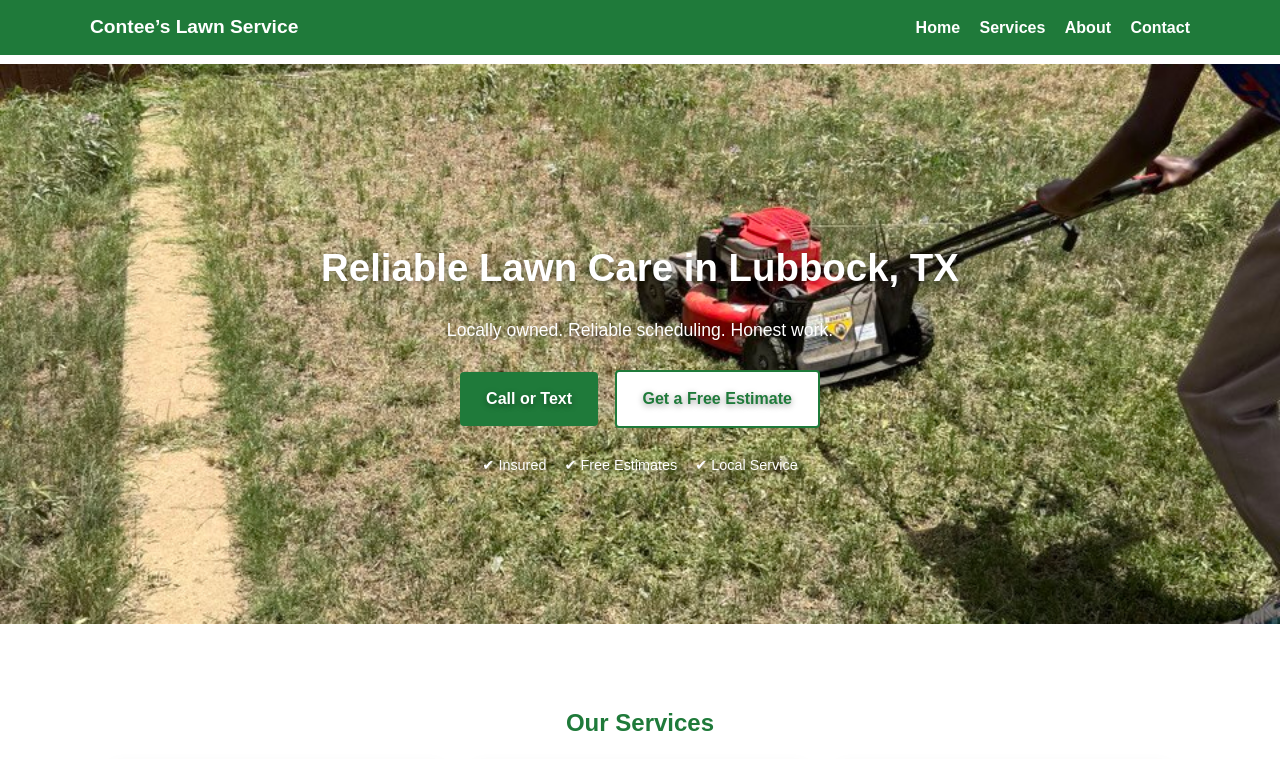
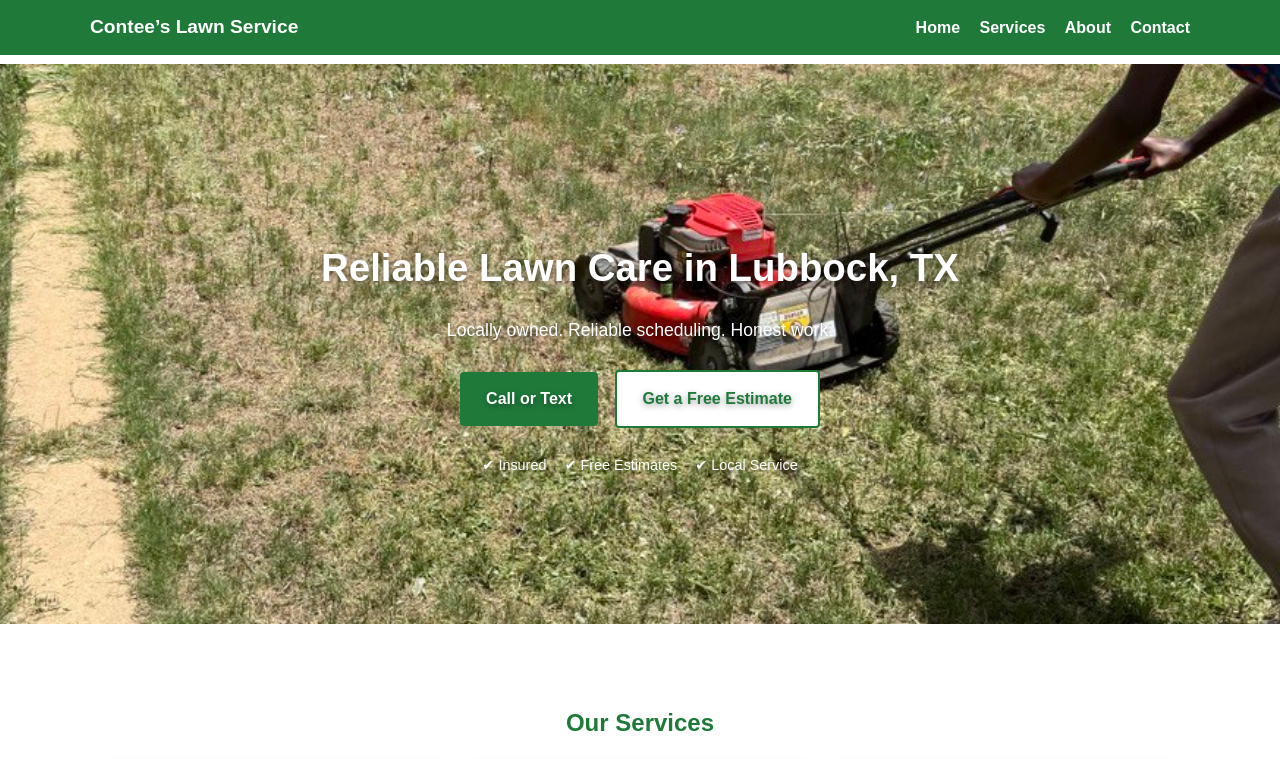
Before and after one commit to tradecodetech/Contee-s-Lawn-Care, a plain HTML site: page index.html in a window 1280 px wide. Shown: the top 759 px of the page. Drawn offline with Linux system fonts and the light colour scheme.

Commit message:
Add files via upload

```diff
--- a/style.css
+++ b/style.css
@@ -61,7 +61,7 @@ h2 {
 
 .hero {
   background-image: url("assets/images/hero.jpg");
-  background-size: cover;
+  background-size: 110%;
   background-position: right center; /* 👈 key change */
   background-repeat: no-repeat;
   height: 70vh;
```
